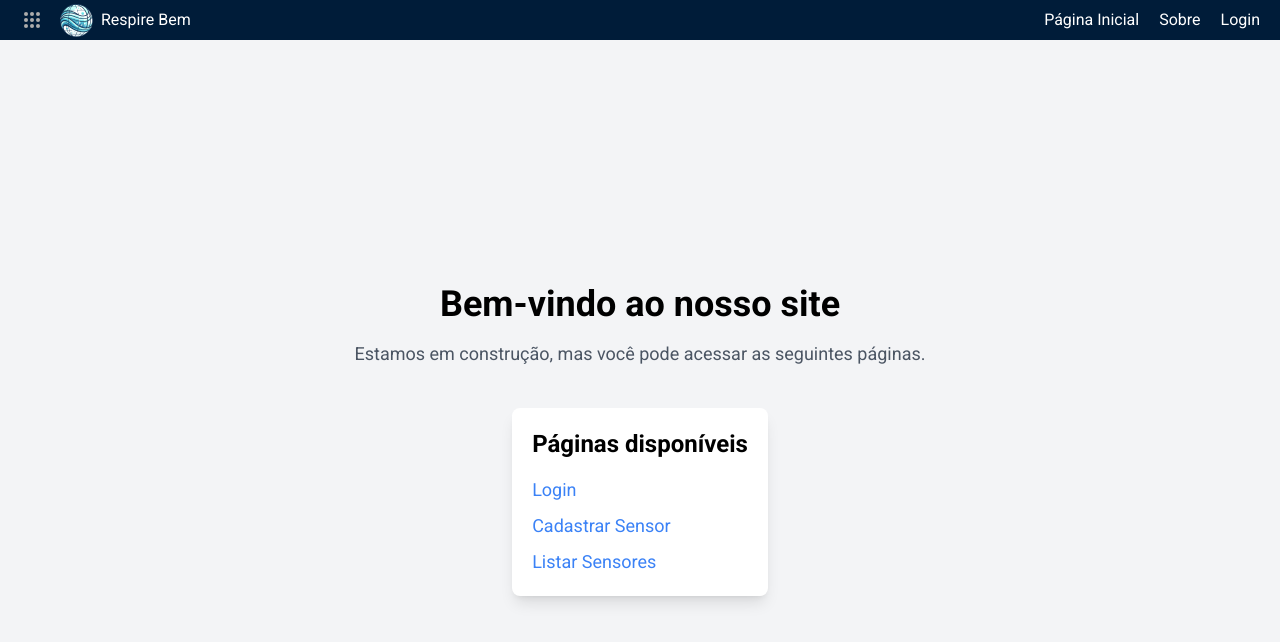
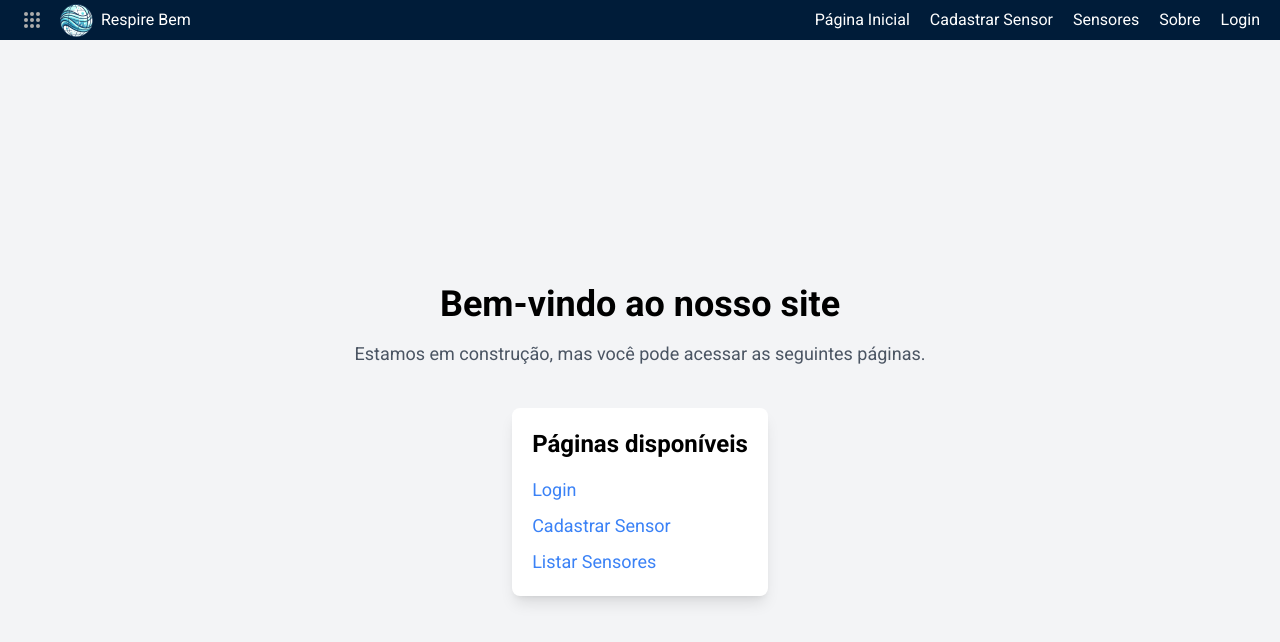
Before and after one commit to rrafaelc/PI-3-Semestre, a Next.js app: page / in a window 1280 px wide. Shown: the top 642 px of the page. Built offline with nearby package versions, Linux system fonts and the light colour scheme.

Commit message:
fix: links

```diff
--- a/src/app/components/Header.tsx
+++ b/src/app/components/Header.tsx
@@ -1,7 +1,6 @@
 'use client';
 
 import Image from 'next/image';
-import Link from 'next/link';
 import { useEffect, useState } from 'react';
 import { clearStorage } from '../utils/clearStorage';
 import { isTokenExpired } from '../utils/isTokenExpired';
@@ -35,18 +34,16 @@ export default function Header() {
   return (
     <header className="bg-[#001C39] text-white h-[40px] flex items-center gap-5">
       <HeaderIcon />
-      <Link href="/" className="flex items-center gap-2">
+      <a href="/" className="flex items-center gap-2">
         <Image src="/images/logo.png" alt="Logo" width="33" height="33" />
         <p>Respire Bem</p>
-      </Link>
+      </a>
       <nav className="flex-1 flex justify-end gap-5 pr-5">
-        <Link href="/">Página Inicial</Link>
-        <Link href="/sobre">Sobre</Link>
-        {isLoggedIn ? (
-          <button onClick={handleLogout}>Logout</button>
-        ) : (
-          <Link href="/login">Login</Link>
-        )}
+        <a href="/">Página Inicial</a>
+        <a href="/cadastrar-sensor">Cadastrar Sensor</a>
+        <a href="/sensores">Sensores</a>
+        <a href="/sobre">Sobre</a>
+        {isLoggedIn ? <button onClick={handleLogout}>Logout</button> : <a href="/login">Login</a>}
       </nav>
     </header>
   );
--- a/src/app/sensores/[sensorId]/page.tsx
+++ b/src/app/sensores/[sensorId]/page.tsx
@@ -3,6 +3,7 @@
 import { clearStorage } from '@/app/utils/clearStorage';
 import { API_URL } from '@/app/utils/constants';
 import { isTokenExpired } from '@/app/utils/isTokenExpired';
+import { level } from '@/app/utils/level';
 import { Button, CircularProgress, Grid, Paper, Typography } from '@mui/material';
 import axios from 'axios';
 import { useEffect, useRef, useState } from 'react';
@@ -175,7 +176,7 @@ const Page = ({ params }: Props) => {
               <Grid item xs={12} sm={6} md={4} key={`${data._id}${Math.random()}`}>
                 <Paper className="p-3 bg-[#001C39] shadow-md text-white">
                   <Typography variant="body1" className="mb-2">
-                    Nível: {data.level}
+                    Nível: {data.level ?? level()}
                   </Typography>
                   <Typography variant="body1" className="mb-2">
                     Rua: {data.location.logradouro}
--- /dev/null
+++ b/src/app/utils/level.ts
@@ -0,0 +1 @@
+export const level = () => Math.floor(Math.random() * (900 - 100 + 1)) + 100;
```
